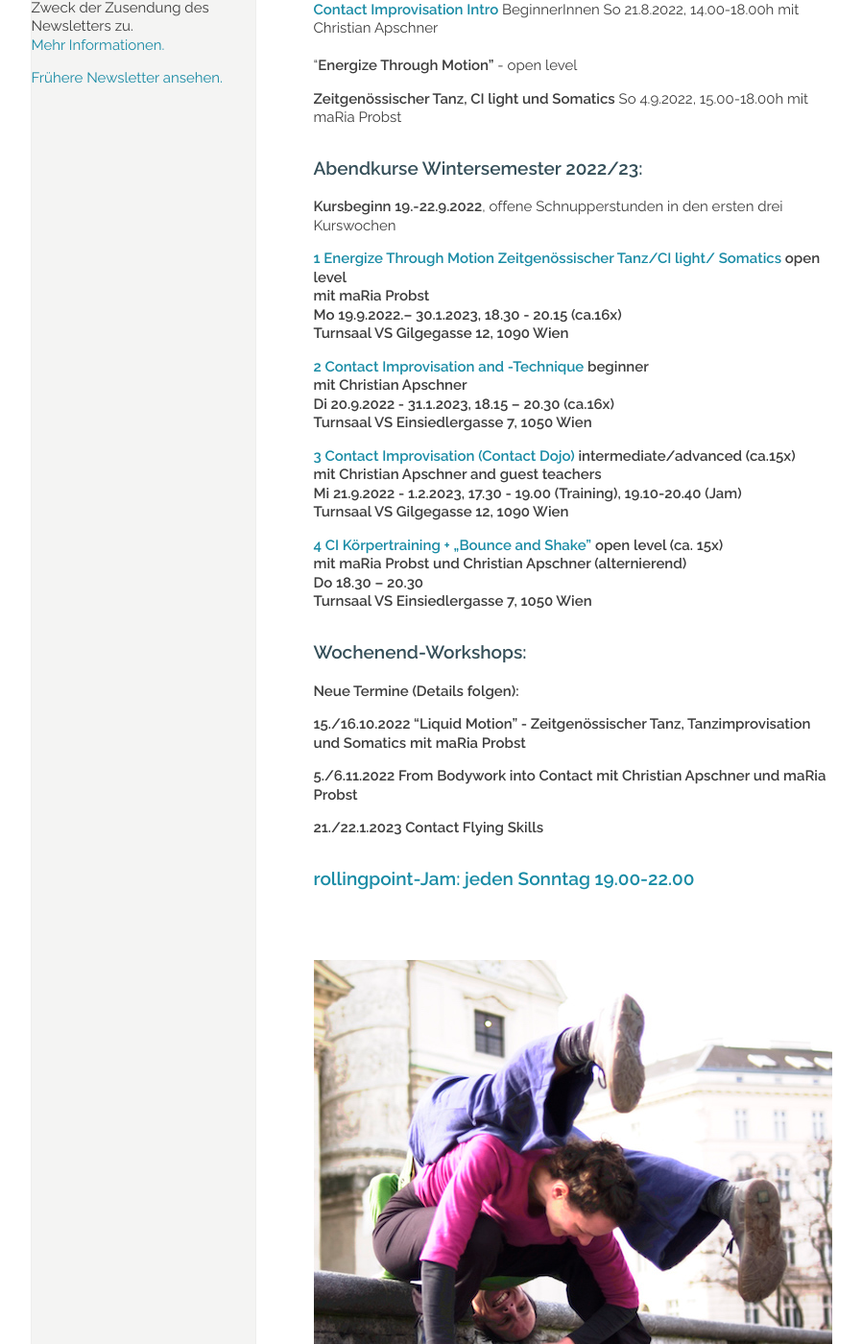
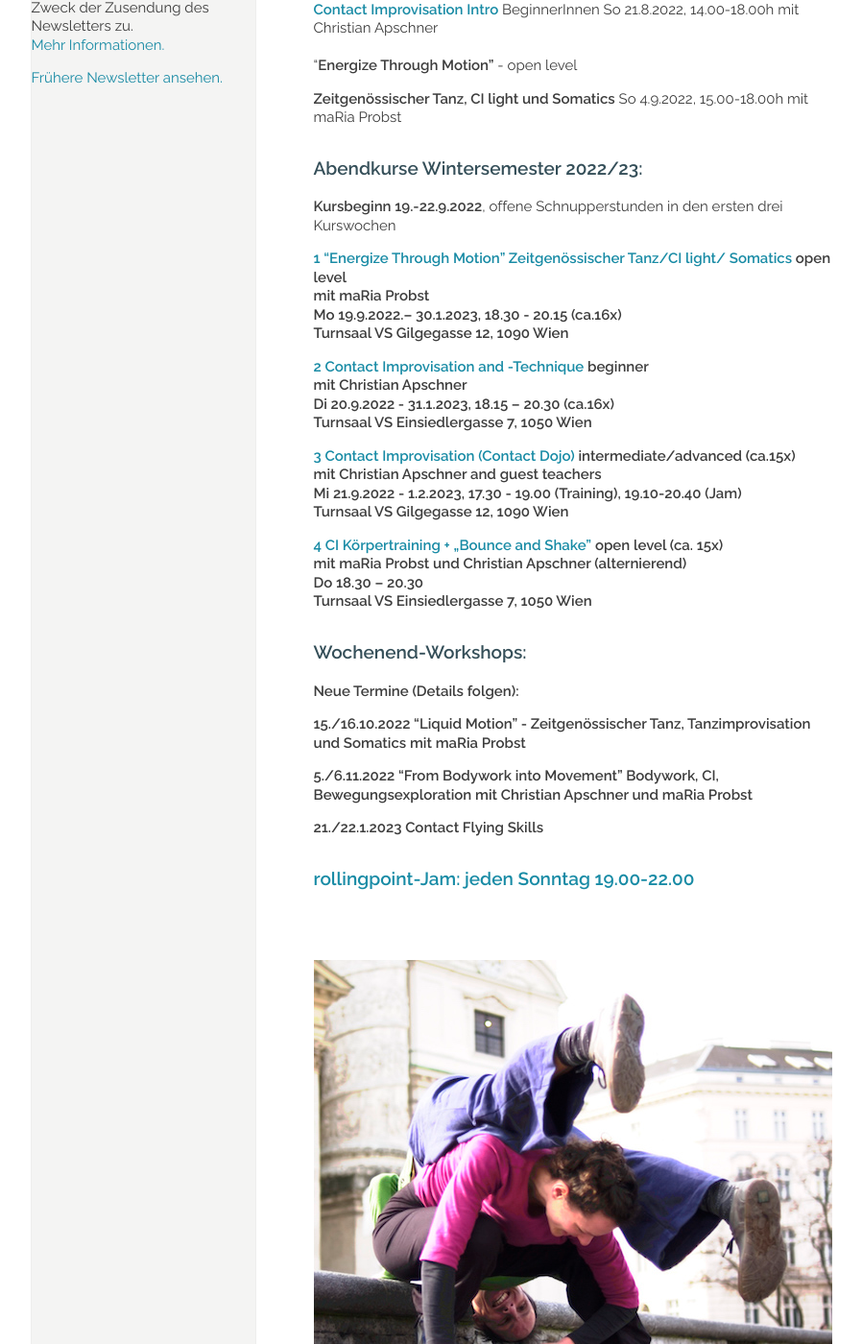
Before and after one commit to manulari/rollingpointat, a Jekyll site: the page built from _pages_de/index.md, in a window 1280 px wide and 1400 px high, scrolled down 1185 px. Shown: the whole window at 96% size, without its empty margins (152-1050 px from the left). Built offline with Jekyll 4.4.1, drawn with Linux system fonts in a browser that asks for light colours; comment, search, counter and statistics services are not loaded.

Commit message:
Update page (de) “index”

```diff
--- a/_pages_de/index.md
+++ b/_pages_de/index.md
@@ -31,7 +31,7 @@ Fotocredit: https://johannes-stolba.net/photography/
 
 **Kursbeginn 19.-22.9.2022**, offene Schnupperstunden in den ersten drei Kurswochen
 
-**[1 Energize Through Motion Zeitgenössischer Tanz/CI light/ Somatics ](/kurse#mo)open level**\
+**[1 "Energize Through Motion" Zeitgenössischer Tanz/CI light/ Somatics ](/kurse#mo)open level**\
 **mit maRia Probst**  \
 **Mo 19.9.2022.– 30.1.2023, 18.30 - 20.15 (ca.16x)**\
 **Turnsaal VS Gilgegasse 12, 1090 Wien**
@@ -57,7 +57,7 @@ Turnsaal VS Einsiedlergasse 7, 1050 Wien**
 
 **15./16.10.2022 "Liquid Motion" - Zeitgenössischer Tanz, Tanzimprovisation und Somatics mit maRia Probst**
 
-**5./6.11.2022 From Bodywork into Contact mit Christian Apschner und maRia Probst**
+**5./6.11.2022 "From Bodywork into Movement" Bodywork, CI, Bewegungsexploration mit Christian Apschner und maRia Probst**
 
 **21./22.1.2023 Contact Flying Skills**
 
```
